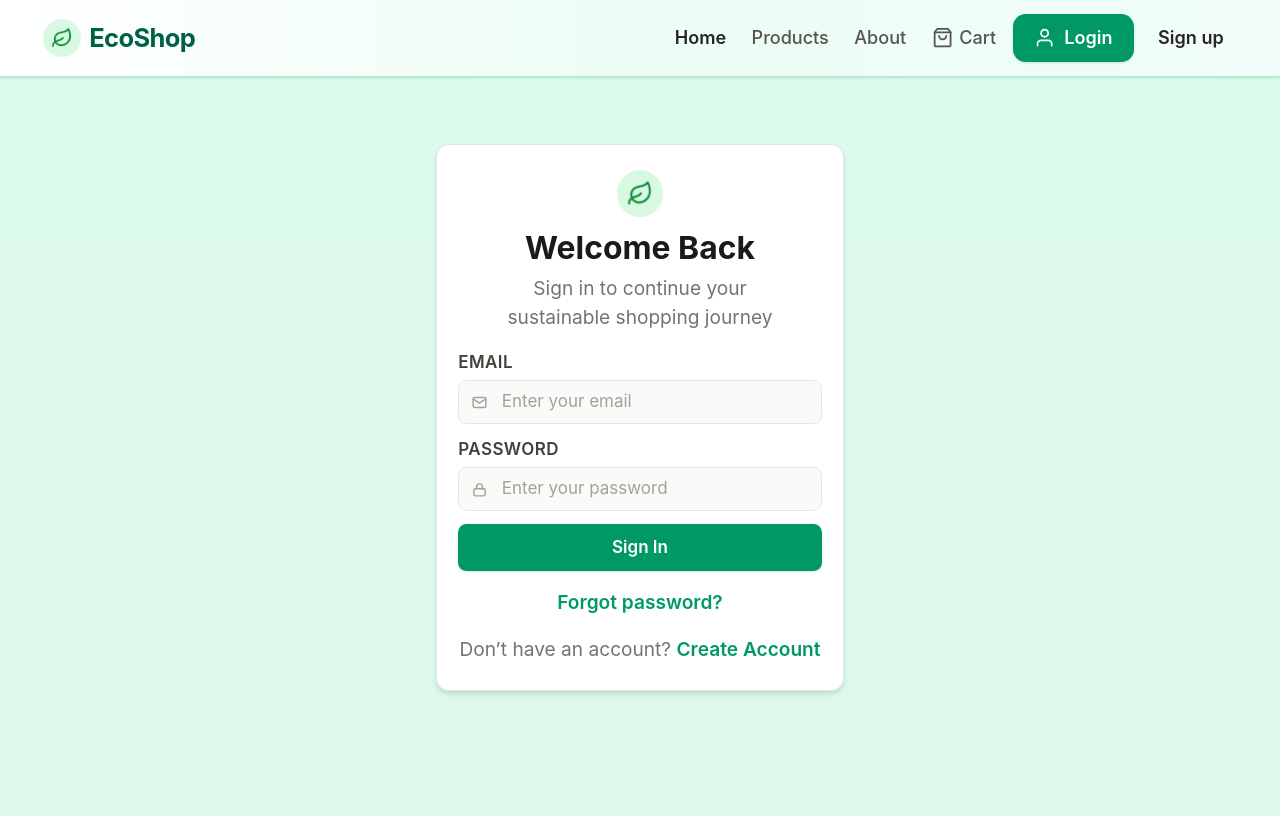
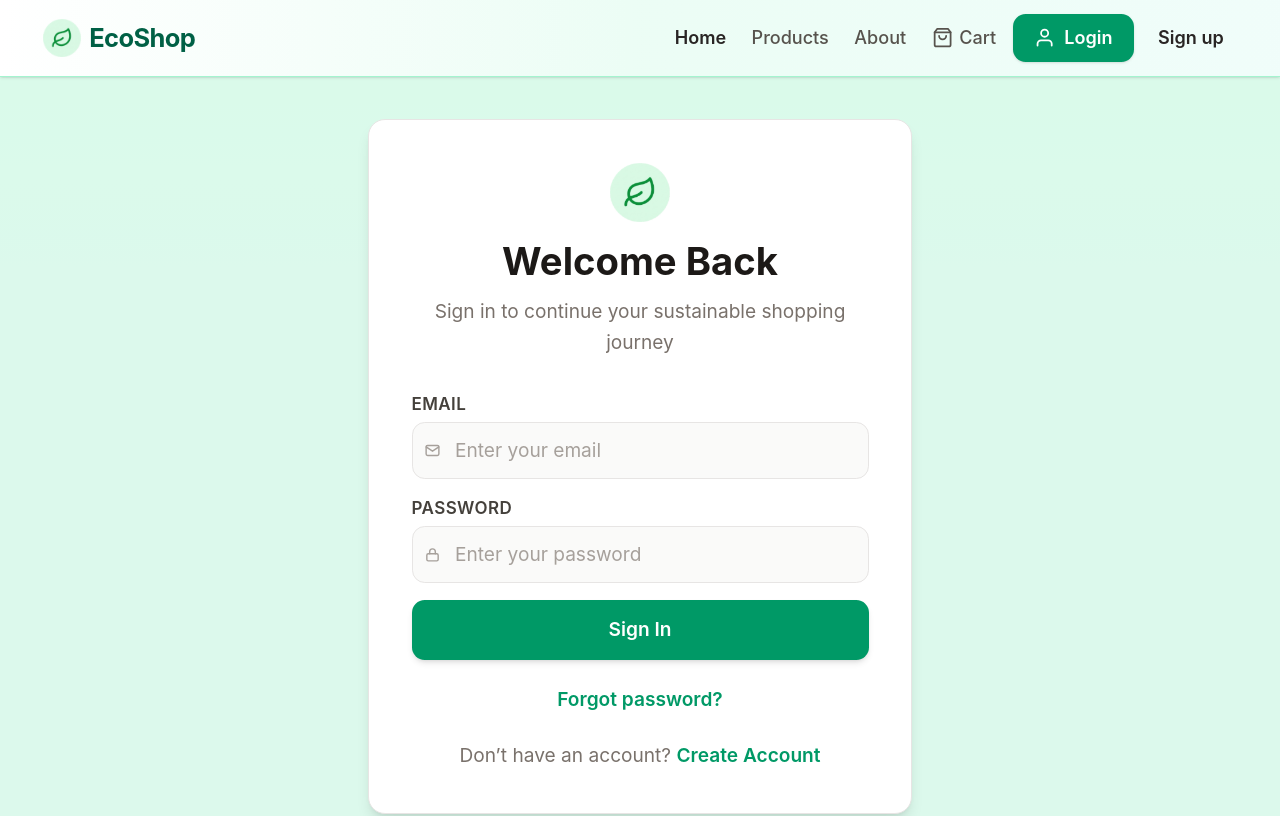
Before and after one commit to lucila-dev/Eco-Friendly-Shopping-Platform-, a React (Vite) app: page /login in a window 1280 px wide. Shown: the top 816 px of the page. Built offline with nearby package versions, Linux system fonts and the light colour scheme; no server answers.

Commit message:
Bigger login and signup cards with larger fields; signup checks password rules before submit

```diff
--- a/src/pages/Login.jsx
+++ b/src/pages/Login.jsx
@@ -58,20 +58,20 @@ export default function Login() {
   }
 
   return (
-    <div className="min-h-[calc(100vh-7rem)] w-full flex items-center justify-center px-4 py-4 sm:py-6">
-      <div className="w-full max-w-sm mx-auto rounded-xl border border-stone-200 dark:border-emerald-800/50 bg-white dark:bg-stone-900/95 px-5 py-6 shadow-md dark:shadow-lg dark:shadow-black/25">
-        <div className="mb-4 flex flex-col items-center text-center">
-          <img src="/favicon-96x96.png" alt="" className="mb-2 h-10 w-10 sm:h-11 sm:w-11" />
-          <h1 className="text-2xl sm:text-3xl font-bold leading-snug text-stone-900 dark:text-stone-50">
+    <div className="min-h-[calc(100vh-7rem)] w-full flex items-center justify-center px-4 py-6 sm:py-10">
+      <div className="w-full max-w-lg mx-auto rounded-2xl border border-stone-200 dark:border-emerald-800/50 bg-white dark:bg-stone-900/95 px-6 sm:px-10 py-8 sm:py-10 shadow-lg dark:shadow-xl dark:shadow-black/30">
+        <div className="mb-6 sm:mb-8 flex flex-col items-center text-center">
+          <img src="/favicon-96x96.png" alt="" className="mb-3 h-12 w-12 sm:h-14 sm:w-14" />
+          <h1 className="text-3xl sm:text-4xl font-bold leading-snug text-stone-900 dark:text-stone-50">
             {forgotMode ? 'Reset Password' : 'Welcome Back'}
           </h1>
-          <p className="mt-1 text-base sm:text-lg text-stone-500 dark:text-stone-400 max-w-[18rem]">
+          <p className="mt-2 text-base sm:text-lg text-stone-500 dark:text-stone-400 max-w-md mx-auto leading-relaxed">
             {forgotMode
               ? 'Enter your email and we will send you a reset link'
               : 'Sign in to continue your sustainable shopping journey'}
           </p>
         </div>
-      <form onSubmit={handleSubmit} className="space-y-3">
+      <form onSubmit={handleSubmit} className="space-y-4">
         <div>
           <label htmlFor="email" className="mb-1 block text-base font-semibold uppercase tracking-wide text-stone-700 dark:text-stone-300">
             Email
@@ -86,7 +86,7 @@ export default function Login() {
               value={email}
               onChange={(e) => setEmail(e.target.value)}
               required
-              className="w-full rounded-lg border border-stone-200 dark:border-stone-600 bg-stone-50 dark:bg-stone-800/90 py-2 pl-10 pr-3 text-base text-stone-800 dark:text-stone-100 outline-none focus:border-emerald-500 focus:ring-1 focus:ring-emerald-500/30 focus:bg-white dark:focus:bg-stone-950 placeholder:text-stone-400 dark:placeholder:text-stone-500"
+              className="w-full rounded-xl border border-stone-200 dark:border-stone-600 bg-stone-50 dark:bg-stone-800/90 py-2.5 sm:py-3 pl-10 pr-3 text-base sm:text-lg text-stone-800 dark:text-stone-100 outline-none focus:border-emerald-500 focus:ring-2 focus:ring-emerald-500/25 focus:bg-white dark:focus:bg-stone-950 placeholder:text-stone-400 dark:placeholder:text-stone-500"
               placeholder="Enter your email"
             />
           </div>
@@ -107,7 +107,7 @@ export default function Login() {
                 onChange={(e) => setPassword(e.target.value)}
                 required
                 minLength={8}
-                className="w-full rounded-lg border border-stone-200 dark:border-stone-600 bg-stone-50 dark:bg-stone-800/90 py-2 pl-10 pr-3 text-base text-stone-800 dark:text-stone-100 outline-none focus:border-emerald-500 focus:ring-1 focus:ring-emerald-500/30 focus:bg-white dark:focus:bg-stone-950 placeholder:text-stone-400 dark:placeholder:text-stone-500"
+                className="w-full rounded-xl border border-stone-200 dark:border-stone-600 bg-stone-50 dark:bg-stone-800/90 py-2.5 sm:py-3 pl-10 pr-3 text-base sm:text-lg text-stone-800 dark:text-stone-100 outline-none focus:border-emerald-500 focus:ring-2 focus:ring-emerald-500/25 focus:bg-white dark:focus:bg-stone-950 placeholder:text-stone-400 dark:placeholder:text-stone-500"
                 placeholder="Enter your password"
               />
             </div>
@@ -117,13 +117,13 @@ export default function Login() {
         {success && <p className="text-emerald-600 dark:text-emerald-400 text-base sm:text-lg">{success}</p>}
         <button
           type="submit"
-          className="w-full rounded-lg bg-emerald-600 px-4 py-2.5 text-base font-semibold text-white transition hover:bg-emerald-700 shadow-sm"
+          className="w-full rounded-xl bg-emerald-600 px-4 py-3 sm:py-3.5 text-base sm:text-lg font-semibold text-white transition hover:bg-emerald-700 shadow-md"
         >
           {forgotMode ? 'Send Reset Link' : 'Sign In'}
         </button>
       </form>
       {!forgotMode && (
-        <p className="mt-4 text-center">
+        <p className="mt-6 text-center">
           <button
             type="button"
             onClick={() => setForgotMode(true)}
@@ -134,7 +134,7 @@ export default function Login() {
         </p>
       )}
       {forgotMode && (
-        <p className="mt-4 text-center">
+        <p className="mt-6 text-center">
           <button
             type="button"
             onClick={() => setForgotMode(false)}
@@ -144,7 +144,7 @@ export default function Login() {
           </button>
         </p>
       )}
-      <p className="mt-4 text-center text-base sm:text-lg text-stone-500 dark:text-stone-400">
+      <p className="mt-6 text-center text-base sm:text-lg text-stone-500 dark:text-stone-400">
         Don’t have an account?{' '}
         <Link to="/signup" className="font-semibold text-emerald-600 dark:text-emerald-400 hover:underline">
           Create Account
--- a/src/pages/Signup.jsx
+++ b/src/pages/Signup.jsx
@@ -20,6 +20,15 @@ function LockIcon({ className = 'w-4 h-4' }) {
   )
 }
 
+/** Returns an error message if the password does not meet the policy shown on the form. */
+function signupPasswordError(password) {
+  if (password.length < 8) return 'Password must be at least 8 characters.'
+  if (!/[a-z]/.test(password)) return 'Password must include a lowercase letter.'
+  if (!/[A-Z]/.test(password)) return 'Password must include an uppercase letter.'
+  if (!/[0-9]/.test(password)) return 'Password must include a number.'
+  return null
+}
+
 export default function Signup() {
   const [email, setEmail] = useState('')
   const [password, setPassword] = useState('')
@@ -38,6 +47,11 @@ export default function Signup() {
     e.preventDefault()
     setError('')
     setSuccess('')
+    const pwErr = signupPasswordError(password)
+    if (pwErr) {
+      setError(pwErr)
+      return
+    }
     const { error: err } = await signUp(email, password, { full_name: username })
     if (err) {
       setError(err.message)
@@ -48,18 +62,18 @@ export default function Signup() {
   }
 
   return (
-    <div className="min-h-[calc(100vh-7rem)] w-full flex items-center justify-center px-4 py-4 sm:py-6">
-      <div className="w-full max-w-sm mx-auto rounded-xl border border-stone-200 dark:border-emerald-800/50 bg-white dark:bg-stone-900/95 px-5 py-6 shadow-md dark:shadow-lg dark:shadow-black/25">
-        <div className="mb-4 flex flex-col items-center text-center">
-          <img src="/favicon-96x96.png" alt="" className="mb-2 h-10 w-10 sm:h-11 sm:w-11" />
-          <h1 className="text-2xl sm:text-3xl font-bold leading-snug text-stone-900 dark:text-stone-50">
+    <div className="min-h-[calc(100vh-7rem)] w-full flex items-center justify-center px-4 py-6 sm:py-10">
+      <div className="w-full max-w-lg mx-auto rounded-2xl border border-stone-200 dark:border-emerald-800/50 bg-white dark:bg-stone-900/95 px-6 sm:px-10 py-8 sm:py-10 shadow-lg dark:shadow-xl dark:shadow-black/30">
+        <div className="mb-6 sm:mb-8 flex flex-col items-center text-center">
+          <img src="/favicon-96x96.png" alt="" className="mb-3 h-12 w-12 sm:h-14 sm:w-14" />
+          <h1 className="text-3xl sm:text-4xl font-bold leading-snug text-stone-900 dark:text-stone-50">
             Create Your Account
           </h1>
-          <p className="mt-1 text-base sm:text-lg text-stone-500 dark:text-stone-400 max-w-[18rem]">
+          <p className="mt-2 text-base sm:text-lg text-stone-500 dark:text-stone-400 max-w-md mx-auto leading-relaxed">
             Join us in making sustainable shopping choices
           </p>
         </div>
-      <form onSubmit={handleSubmit} className="space-y-3">
+      <form onSubmit={handleSubmit} className="space-y-4">
         <div>
           <label htmlFor="email" className="mb-1 block text-base font-semibold uppercase tracking-wide text-stone-700 dark:text-stone-300">
             Email
@@ -74,7 +88,7 @@ export default function Signup() {
               value={email}
               onChange={(e) => setEmail(e.target.value)}
               required
-              className="w-full rounded-lg border border-stone-200 dark:border-stone-600 bg-stone-50 dark:bg-stone-800/90 py-2 pl-10 pr-3 text-base text-stone-800 dark:text-stone-100 outline-none focus:border-emerald-500 focus:ring-1 focus:ring-emerald-500/30 focus:bg-white dark:focus:bg-stone-950 placeholder:text-stone-400 dark:placeholder:text-stone-500"
+              className="w-full rounded-xl border border-stone-200 dark:border-stone-600 bg-stone-50 dark:bg-stone-800/90 py-2.5 sm:py-3 pl-10 pr-3 text-base sm:text-lg text-stone-800 dark:text-stone-100 outline-none focus:border-emerald-500 focus:ring-2 focus:ring-emerald-500/25 focus:bg-white dark:focus:bg-stone-950 placeholder:text-stone-400 dark:placeholder:text-stone-500"
               placeholder="Enter your email"
             />
           </div>
@@ -92,7 +106,7 @@ export default function Signup() {
               type="text"
               value={username}
               onChange={(e) => setUsername(e.target.value)}
-              className="w-full rounded-lg border border-stone-200 dark:border-stone-600 bg-stone-50 dark:bg-stone-800/90 py-2 pl-10 pr-3 text-base text-stone-800 dark:text-stone-100 outline-none focus:border-emerald-500 focus:ring-1 focus:ring-emerald-500/30 focus:bg-white dark:focus:bg-stone-950 placeholder:text-stone-400 dark:placeholder:text-stone-500"
+              className="w-full rounded-xl border border-stone-200 dark:border-stone-600 bg-stone-50 dark:bg-stone-800/90 py-2.5 sm:py-3 pl-10 pr-3 text-base sm:text-lg text-stone-800 dark:text-stone-100 outline-none focus:border-emerald-500 focus:ring-2 focus:ring-emerald-500/25 focus:bg-white dark:focus:bg-stone-950 placeholder:text-stone-400 dark:placeholder:text-stone-500"
               placeholder="Choose a username"
             />
           </div>
@@ -112,7 +126,7 @@ export default function Signup() {
               onChange={(e) => setPassword(e.target.value)}
               required
               minLength={8}
-              className="w-full rounded-lg border border-stone-200 dark:border-stone-600 bg-stone-50 dark:bg-stone-800/90 py-2 pl-10 pr-3 text-base text-stone-800 dark:text-stone-100 outline-none focus:border-emerald-500 focus:ring-1 focus:ring-emerald-500/30 focus:bg-white dark:focus:bg-stone-950 placeholder:text-stone-400 dark:placeholder:text-stone-500"
+              className="w-full rounded-xl border border-stone-200 dark:border-stone-600 bg-stone-50 dark:bg-stone-800/90 py-2.5 sm:py-3 pl-10 pr-3 text-base sm:text-lg text-stone-800 dark:text-stone-100 outline-none focus:border-emerald-500 focus:ring-2 focus:ring-emerald-500/25 focus:bg-white dark:focus:bg-stone-950 placeholder:text-stone-400 dark:placeholder:text-stone-500"
               placeholder="Create a password"
             />
           </div>
@@ -124,12 +138,12 @@ export default function Signup() {
         {success && <p className="text-emerald-600 dark:text-emerald-400 text-base sm:text-lg">{success}</p>}
         <button
           type="submit"
-          className="w-full rounded-lg bg-emerald-600 px-4 py-2.5 text-base font-semibold text-white transition hover:bg-emerald-700 shadow-sm"
+          className="w-full rounded-xl bg-emerald-600 px-4 py-3 sm:py-3.5 text-base sm:text-lg font-semibold text-white transition hover:bg-emerald-700 shadow-md"
         >
           Create Account
         </button>
       </form>
-      <p className="mt-4 text-center text-base sm:text-lg text-stone-500 dark:text-stone-400">
+      <p className="mt-6 text-center text-base sm:text-lg text-stone-500 dark:text-stone-400">
         Already have an account?{' '}
         <Link to="/login" className="font-semibold text-emerald-600 dark:text-emerald-400 hover:underline">
           Log In
```
